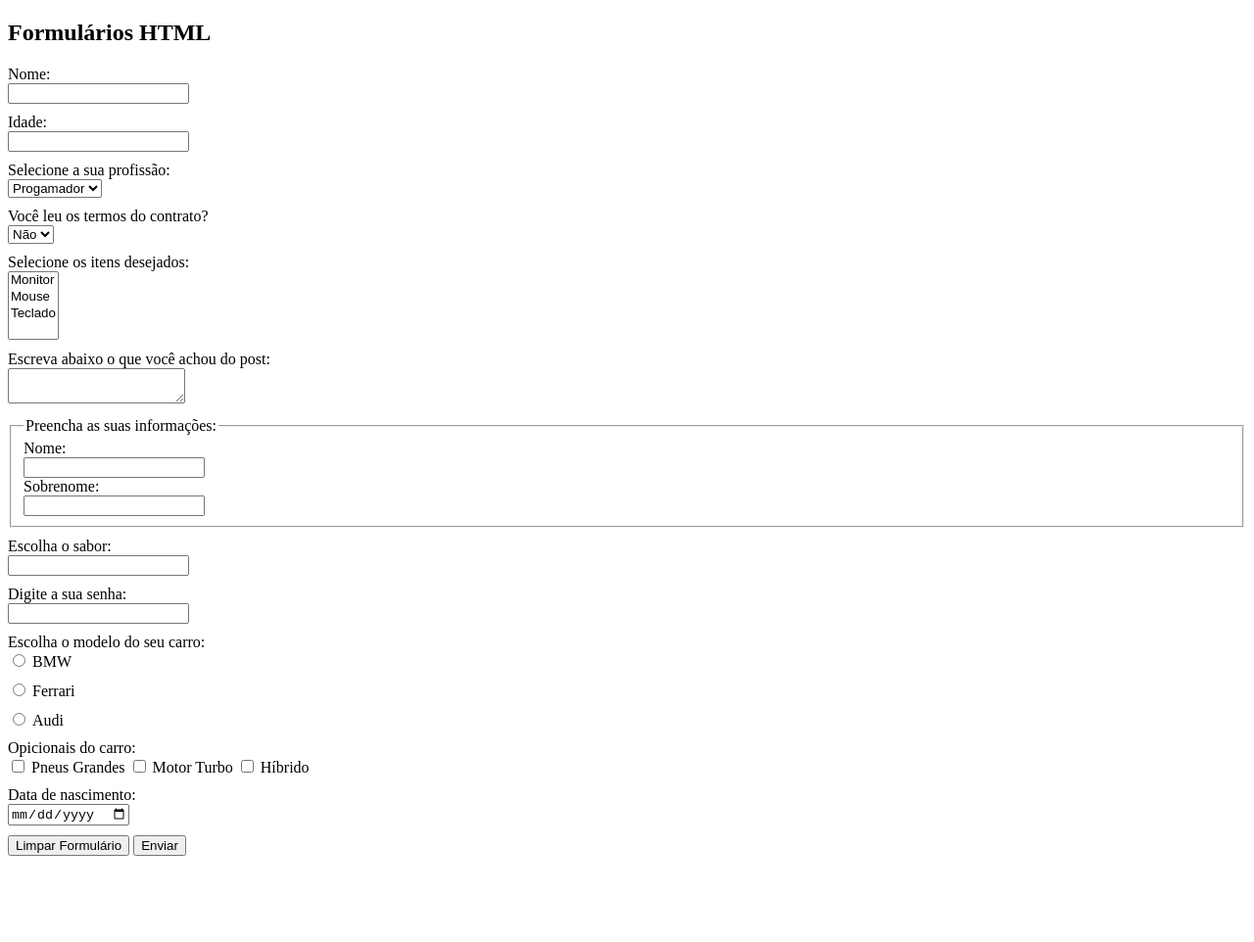
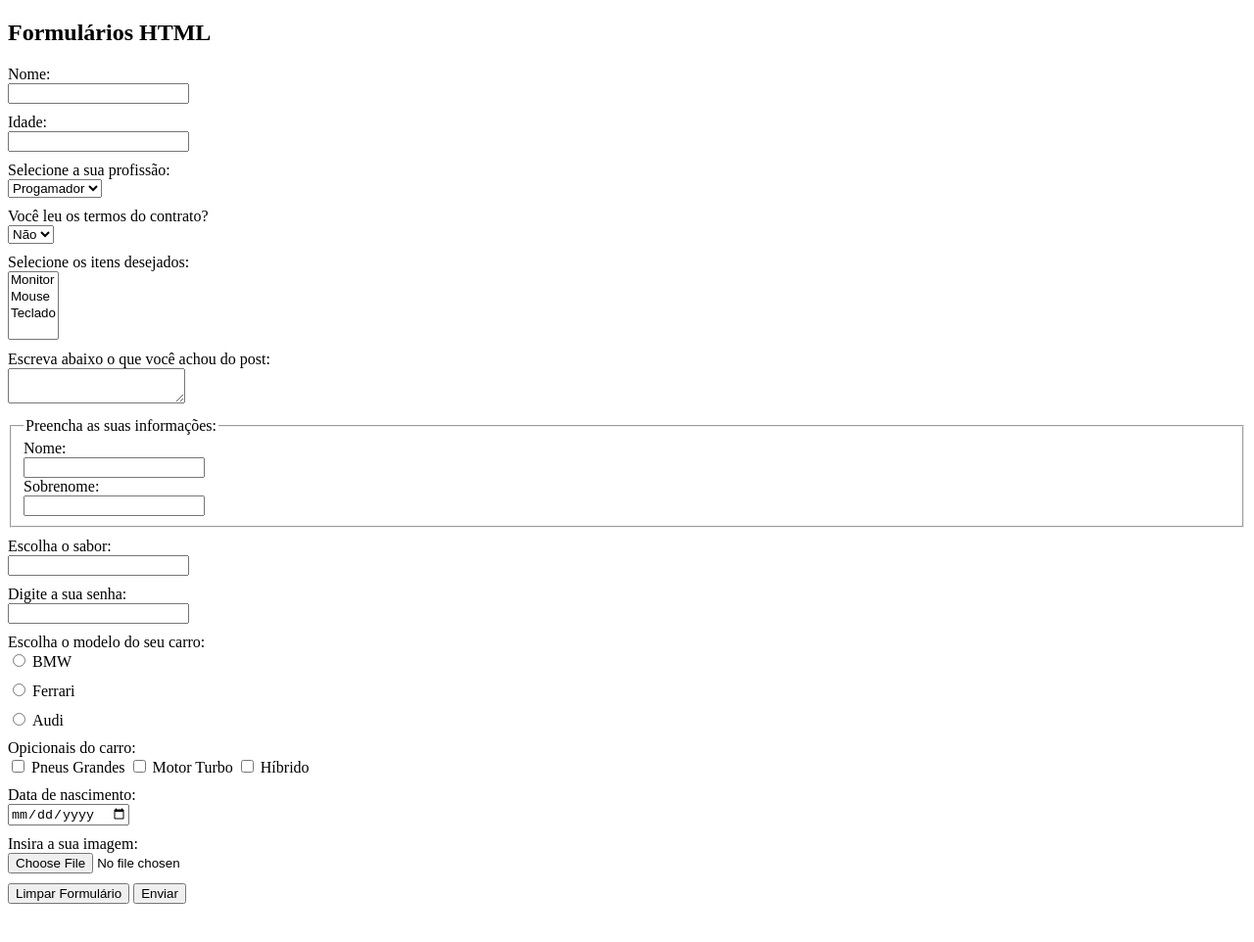
Before and after one commit to omrlns/HTML-CSS, a plain HTML site: page 5_FORM/index.html in a window 1280 px wide. Shown: the top 962 px of the page at 98% size. Drawn offline with Linux system fonts and the light colour scheme.

Commit message:
atributo file

```diff
--- a/5_FORM/index.html
+++ b/5_FORM/index.html
@@ -113,6 +113,11 @@
                 <label for="birthday">Data de nascimento:</label>
                 <input type="date" name="birthday">
             </div>
+            <!-- 17, ARQUIVOS -->
+             <div>
+                <label for="image">Insira a sua imagem:</label>
+                <input type="file" name="image" >
+             </div>
          <!-- 13, RESETAR FORM -->
           <input type="reset" value="Limpar Formulário">
         <!-- 5, ENVIAR FORM -->
```
